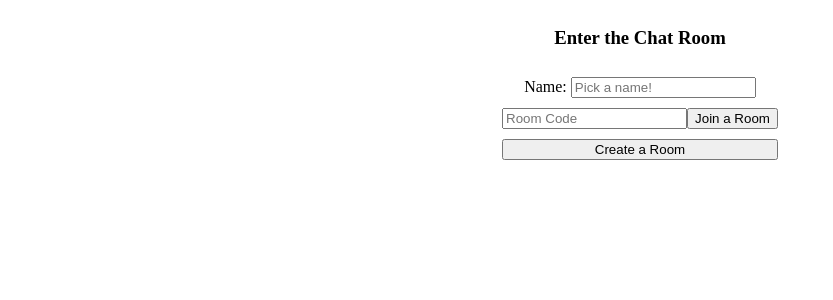
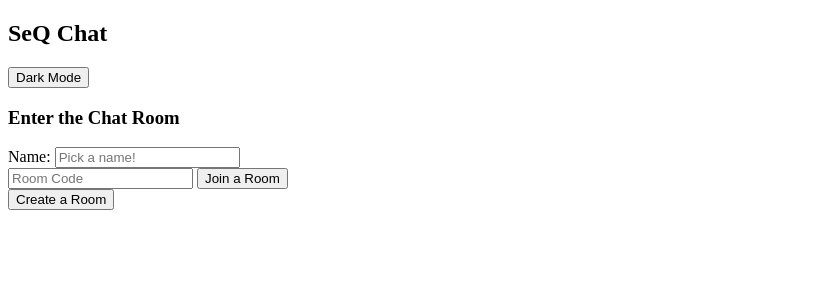
Before and after one commit to arcyse/CLI-Dial, a Flask app: page / in a window 1280 px wide. Shown: the top 300 px of the page, without its empty margins (0-833 px from the left). Run offline with Flask 3, Linux system fonts and the light colour scheme; some libraries are stand-ins or nearby versions.

Commit message:
Update base.html
- Add toolbar
- Theme toggle button
- Theme toggling JS logic

```diff
--- a/Chatroom-QKD-SocketIO-2/templates/base.html
+++ b/Chatroom-QKD-SocketIO-2/templates/base.html
@@ -6,9 +6,7 @@
         <title>Chat App</title>
         <!-- Link to the style sheet-->
         <link
-          rel = "stylesheet"
-          href = "{{url_for('static', filename = 'css/style.css')}}"
-        />
+        rel = "stylesheet" href = "{{url_for('static', filename = 'style.css')}}"/>
         <!-- Link to the flask-socketIO script (from CDN) -->
         <script
         src="https://cdnjs.cloudflare.com/ajax/libs/socket.io/4.0.1/socket.io.js"
@@ -17,8 +15,33 @@
         ></script>
     </head>
     <body>
+        <div class="toolbar">
+            <h2>SeQ Chat</h2>
+            <button id="theme-toggle" class="button">Toggle theme</button>
+        </div>
         <div class="content"> <!-- Content div styled in CSS -->
             {% block content %} {% endblock %}
         </div>
+
+        <!-- Theme toggle -->
+
+        <script type="text/javascript">
+            const themeToggle = document.getElementById("theme-toggle");
+
+            // Check for saved user preference, if any, and apply it
+            let currentTheme = localStorage.getItem("theme") || "light";
+            document.documentElement.setAttribute("data-theme", currentTheme);
+
+            // Update the button text based on the current theme
+            themeToggle.innerText = currentTheme === "dark" ? "Light Mode" : "Dark Mode";
+
+            themeToggle.addEventListener("click", () => {
+                // Toggle between light and dark themes
+                currentTheme = currentTheme === "dark" ? "light" : "dark"; // Update currentTheme here
+                document.documentElement.setAttribute("data-theme", currentTheme);
+                localStorage.setItem("theme", currentTheme); // Save the user's preference
+                themeToggle.innerText = currentTheme === "dark" ? "Light Mode" : "Dark Mode";
+            });
+        </script>
     </body>
 </html>
```
